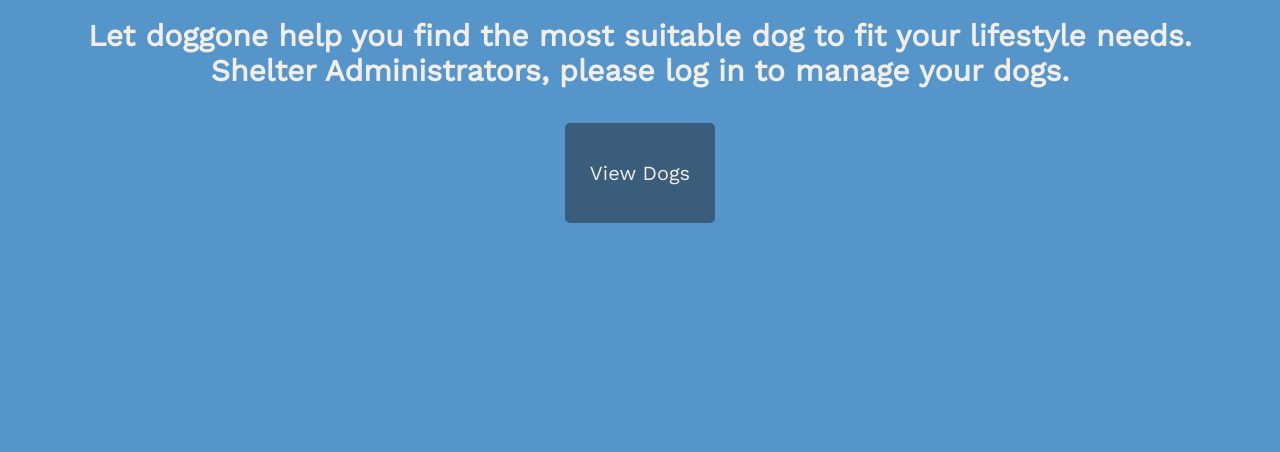
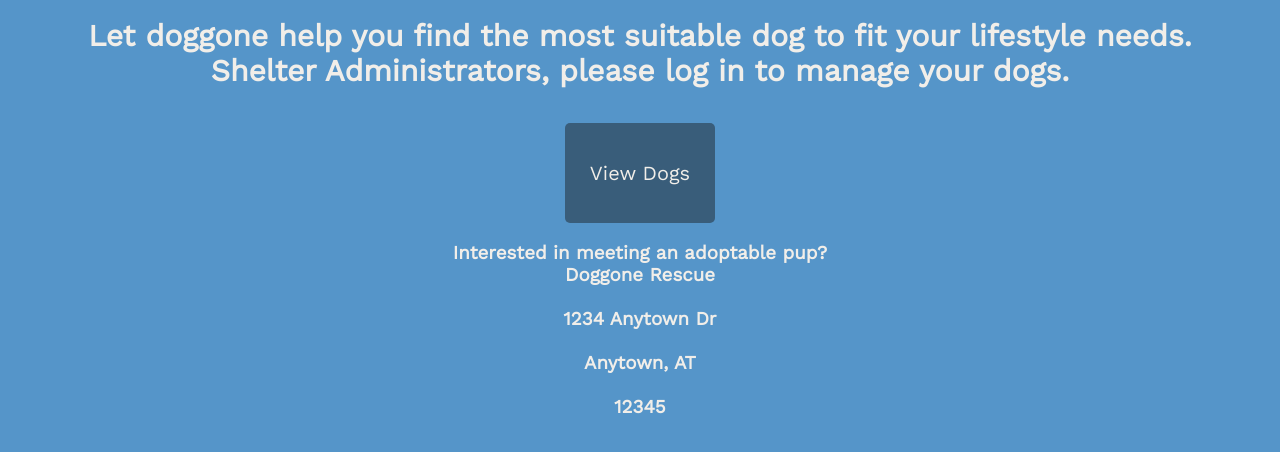
Before and after one commit to sesham18/DogApp, a website: page public/index.html in a window 1280 px wide. Shown: the part 162-614 px from the top of the page. Drawn offline with nearby package versions, Linux system fonts and the light colour scheme.

Commit message:
added contact info

```diff
--- a/public/index.html
+++ b/public/index.html
@@ -99,6 +99,10 @@
         </section>
     </div>
 
+    <div class = "dog-location" aria-live = "polite">
+        <h3>Interested in meeting an adoptable pup?<br>Doggone Rescue</br><br>1234 Anytown Dr</br><br>Anytown, AT</br><br>12345</br></h3></h3>
+    </div>
+
     </main>
     <script src="index.js" type="module"></script>
 </body>
```
